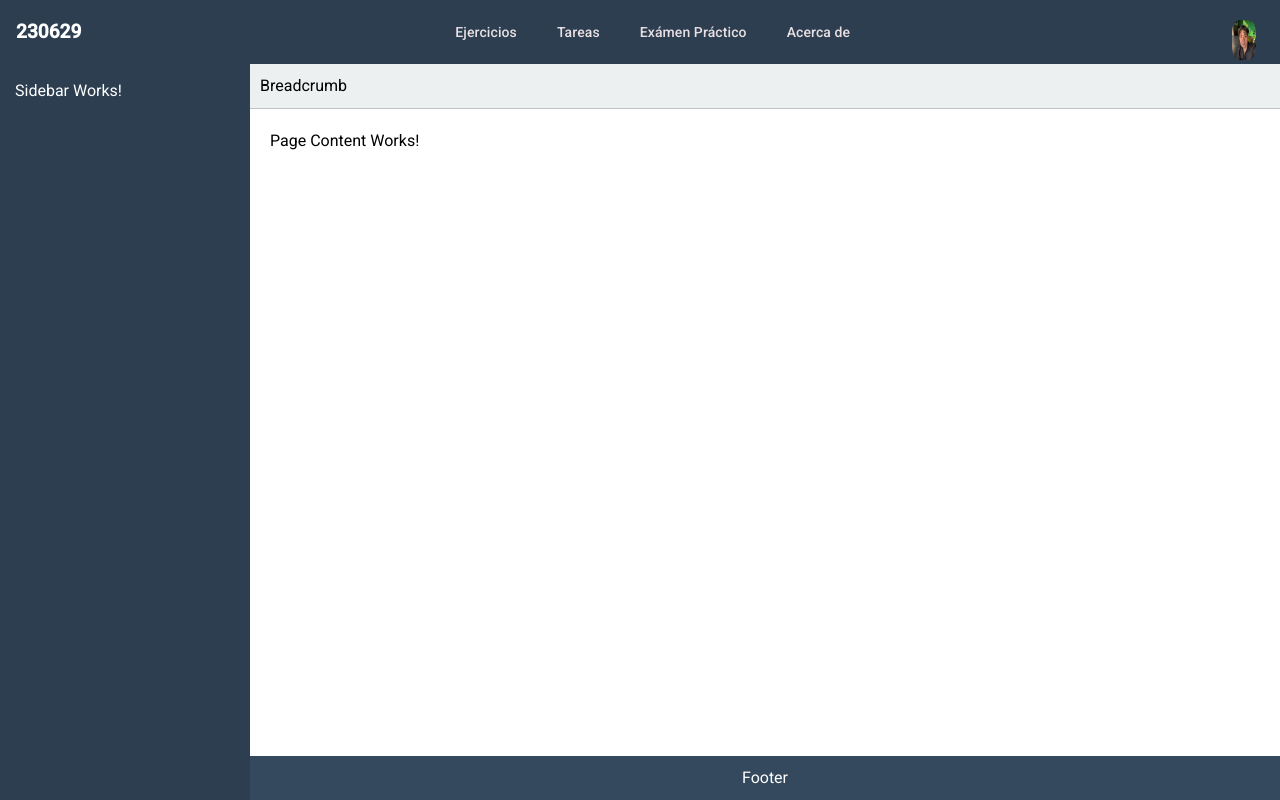
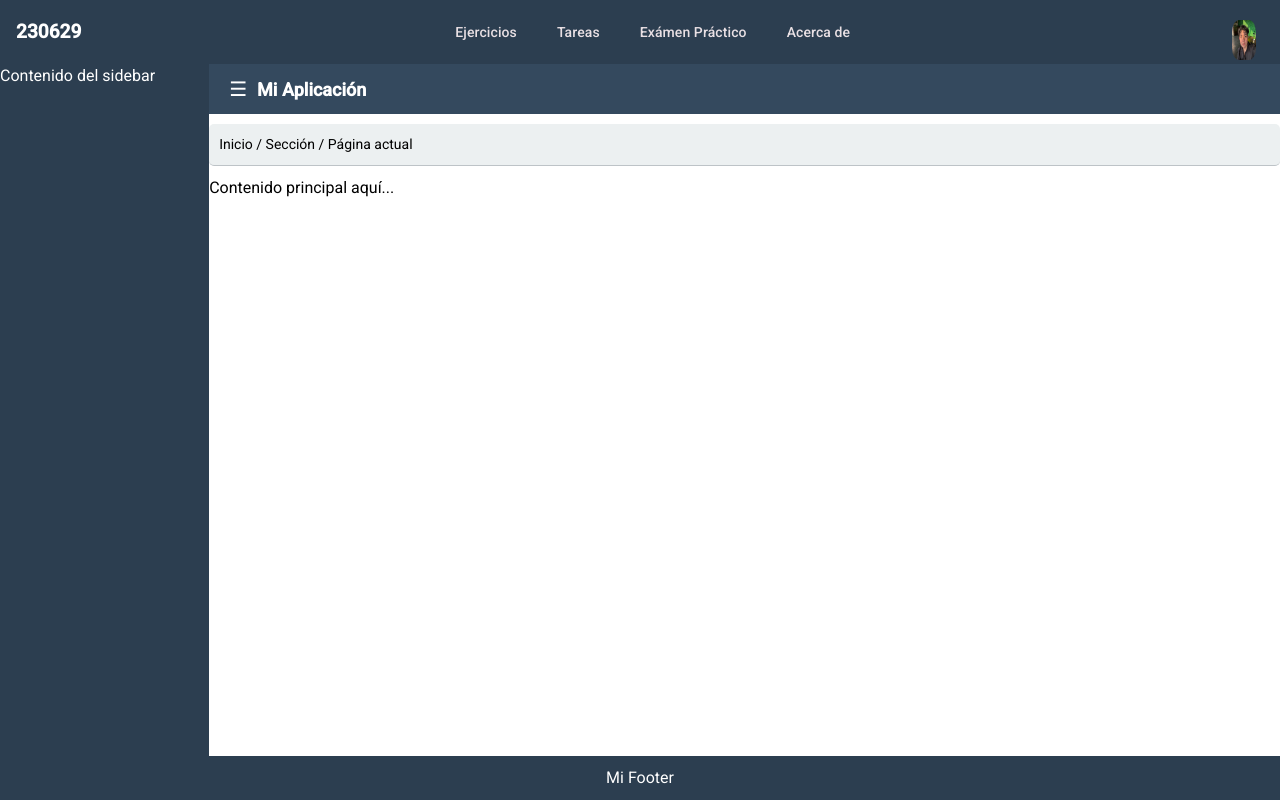
Before and after one commit to ppyo1234/MANUALEJERCICIOS_5A_230629, an Angular app in the folder ManualEjercicios_5A_230629/: page / in a window 1280 px wide. Built offline with nearby package versions, Linux system fonts and the light colour scheme.

Commit message:
Practica07
Se agrega ,mejor estructura para la app web

```diff
--- a/ManualEjercicios_5A_230629/src/app/app.component.css
+++ b/ManualEjercicios_5A_230629/src/app/app.component.css
@@ -1,8 +1,28 @@
+/* Eliminar márgenes y rellenos globales */
+*,
+*::before,
+*::after {
+  margin: 0;
+  padding: 0;
+  box-sizing: border-box;
+}
+
+/* Asegurar que body y html ocupen todo el viewport sin desbordamiento */
+html, body {
+  height: 100%;
+  width: 100%;
+  overflow-x: hidden; /* Evitar desplazamiento horizontal */
+}
+
 /* Establece que la pantalla ocupe todo el viewport */
 :host {
   display: flex;
   flex-direction: column;
   height: 100vh;
+  width: 100%;
+  overflow: hidden;
+  margin: 0;
+  padding: 0;
 }
 
 /* Diseño de la estructura principal */
@@ -10,24 +30,52 @@
   display: grid;
   grid-template-columns: 250px auto; /* Sidebar a la izquierda, contenido a la derecha */
   height: 100%;
+  width: 100%;
+}
+
+/* Contenedor principal */
+.container {
+  display: flex;
+  height: 100vh;
+  transition: all 0.3s ease;
+  width: 100%;
+  overflow: hidden;
 }
 
 /* Sidebar */
 .sidebar {
-  background-color: #2c3e50; /* Color oscuro pero distinto al de la imagen */
+  width: 250px;
+  background-color: #2c3e50;
   color: white;
-  padding: 15px;
+  transition: width 0.3s ease;
+  overflow: hidden;
+}
+
+/* Sidebar colapsado */
+.sidebar.collapsed {
+  width: 0px;
+  overflow: hidden;
 }
 
 /* Contenedor del contenido */
 .content-container {
-  display: flex;
-  flex-direction: column;
+  flex-grow: 1;
+  transition: margin-left 0.3s ease;
+  padding: 0;
+  overflow-x: hidden; /* Evita desbordamiento horizontal */
+  width: 100%;
+  margin: 0;
+  max-width: 100%;
+}
+
+/* Cuando el sidebar está colapsado */
+.content-container.collapsed {
+  margin-left: 0;
 }
 
 /* Breadcrumb */
 .breadcrumb {
-  background-color: #ecf0f1; /* Un gris claro */
+  background-color: #ecf0f1;
   padding: 10px;
   border-bottom: 1px solid #bdc3c7;
 }
@@ -37,12 +85,78 @@
   background-color: white;
   flex-grow: 1;
   padding: 20px;
+  margin: 0;
+  width: 100%;
+  max-width: 100%;
+  overflow-x: hidden;
+}
+
+/* Navbar */
+.navbar {
+  display: flex;
+  align-items: center;
+  background-color: #34495e;
+  color: white;
+  padding: 10px 20px;
+  height: 50px;
+}
+
+/* Título del navbar */
+.navbar-title {
+  margin-left: 10px;
+  font-size: 18px;
+  font-weight: bold;
+}
+
+/* Botón ☰ dentro del navbar */
+.sidebar-toggle {
+  background-color: transparent;
+  color: white;
+  border: none;
+  font-size: 20px;
+  cursor: pointer;
+}
+
+/* Breadcrumb */
+.breadcrumb {
+  margin: 10px 0;
+  padding: 10px;
+  background-color: #ecf0f1;
+  border-radius: 5px;
+  font-size: 14px;
 }
 
 /* Footer */
 .footer {
-  background-color: #34495e; /* Un color oscuro */
+  background-color: #2c3e50;
   color: white;
   text-align: center;
   padding: 10px;
+  position: fixed;
+  bottom: 0;
+  width: 100%;
 }
+
+/* Animación de slider (NO SE TOCA) */
+.slider {
+  display: flex;
+  overflow: hidden;
+  width: 100%;
+}
+
+.slider img {
+  width: 100%;
+  animation: slide 5s infinite;
+}
+
+
+
+html, body {
+  overflow-x: hidden !important; /* Forzar eliminación del desplazamiento horizontal */
+}
+
+@keyframes slide {
+  0% { transform: translateX(0); }
+  50% { transform: translateX(-100%); }
+  100% { transform: translateX(0); }
+}
--- a/ManualEjercicios_5A_230629/src/app/app.component.html
+++ b/ManualEjercicios_5A_230629/src/app/app.component.html
@@ -1,11 +1,30 @@
 <app-navbar></app-navbar>
-<div class="main-layout">
-  <app-sidebar class="sidebar"></app-sidebar>
+
+<div class="container">
+  <!-- Sidebar -->
+  <div class="sidebar" [ngClass]="{ 'collapsed': !isSidebarOpen }">
+    <p>Contenido del sidebar</p>
+  </div>
+
+  <!-- Contenido principal -->
   <div class="content-container">
-    <div class="breadcrumb">Breadcrumb</div>
-    <div class="content">
-      <app-page-content></app-page-content>
+    <!-- Navbar -->
+    <nav class="navbar">
+      <button class="sidebar-toggle" (click)="toggleSidebar()">☰</button>
+      <span class="navbar-title">Mi Aplicación</span>
+    </nav>
+
+    <!-- Breadcrumb -->
+    <div class="breadcrumb">
+      <span>Inicio</span> / <span>Sección</span> / <span>Página actual</span>
     </div>
-    <div class="footer">Footer</div>
+
+    <!-- Contenido -->
+    <p>Contenido principal aquí...</p>
   </div>
 </div>
+
+<!-- Footer -->
+<footer class="footer">
+  <p>Mi Footer</p>
+</footer>
--- a/ManualEjercicios_5A_230629/src/app/app.component.ts
+++ b/ManualEjercicios_5A_230629/src/app/app.component.ts
@@ -4,14 +4,20 @@ import { MatButtonModule } from '@angular/material/button'
 import { NavbarComponent } from "./components/navbar/navbar.component";
 import { AppSidebarComponent } from './components/sidebar/app-sidebar.component';
 import { AppPageContentComponent } from './components/page-content/app-page-content.component';
+import { CommonModule } from '@angular/common'; // Importar CommonModule
+import { FormsModule } from '@angular/forms'; // Para usar [(ngModel)]
 
 @Component({
   selector: 'app-root',
-  imports: [RouterOutlet, MatButtonModule, NavbarComponent,AppSidebarComponent, AppPageContentComponent],
+  imports: [RouterOutlet, MatButtonModule, NavbarComponent,AppSidebarComponent, AppPageContentComponent,CommonModule, FormsModule],
   templateUrl: './app.component.html',
   styleUrl: './app.component.css'
 })
 export class AppComponent {
   title = 'ManualEjercicios_5A_230629';
+  isSidebarOpen = true;
 
+  toggleSidebar() {
+    this.isSidebarOpen = !this.isSidebarOpen;
+  }
 }
```
